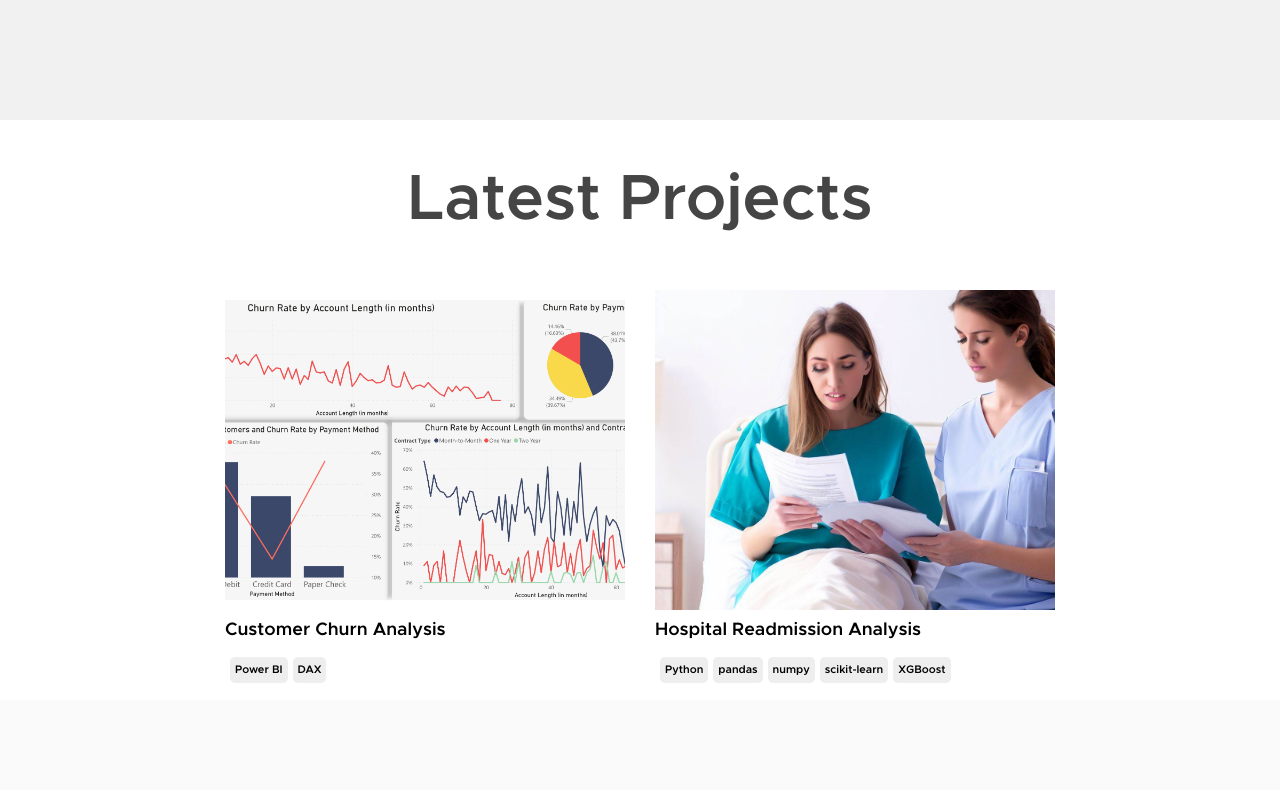
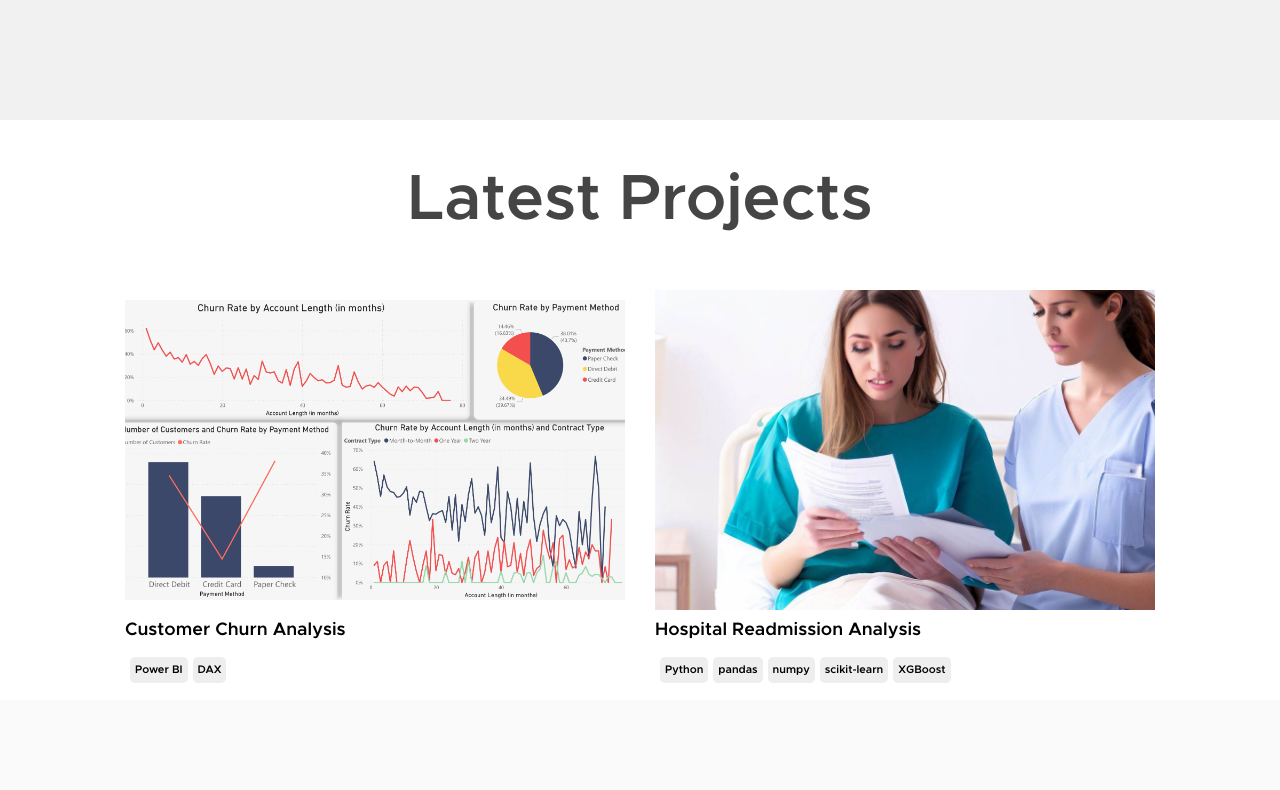
Before and after one commit to Behlil/behlil.github.io, a React (Vite) app: page / in a window 1280 px wide. Shown: the part 1505-2295 px from the top of the page. Built offline with nearby package versions, Linux system fonts and the light colour scheme.

Commit message:
fix deploy

```diff
--- a/src/components/ProjectCard.jsx
+++ b/src/components/ProjectCard.jsx
@@ -5,15 +5,15 @@ import styled from 'styled-components';
 const CardWrapper = styled.div`
   position: relative;
   box-sizing: border-box;
-  width: 400px;
+  width: 500px;
   height: 400px;
   overflow: hidden;
   // border: 1px solid #ccc;
   margin: 10px;
-  transition: transform 0.3s ease-in-out;
+  transition: transform 0.6s ease-in-out;
 
   &:hover {
-    transform: scale(1.01);
+    transform: scale(1.001);
   }
 
   @media (max-width: 768px) {
--- a/src/components/ProjectPage.jsx
+++ b/src/components/ProjectPage.jsx
@@ -1,7 +1,6 @@
 import React from "react";
 import styled from "styled-components";
-import churn_img from "../Images/churn-analysis.jpg";
-import digits_img from "../Images/digits-rec.jpg";
+import churn_img from "../Images/Churn-analysis.jpg";
 import hosp_readmission from "../Images/hospital-readmission.jpg";
 import ProjectCard from "./ProjectCard";
 
```
